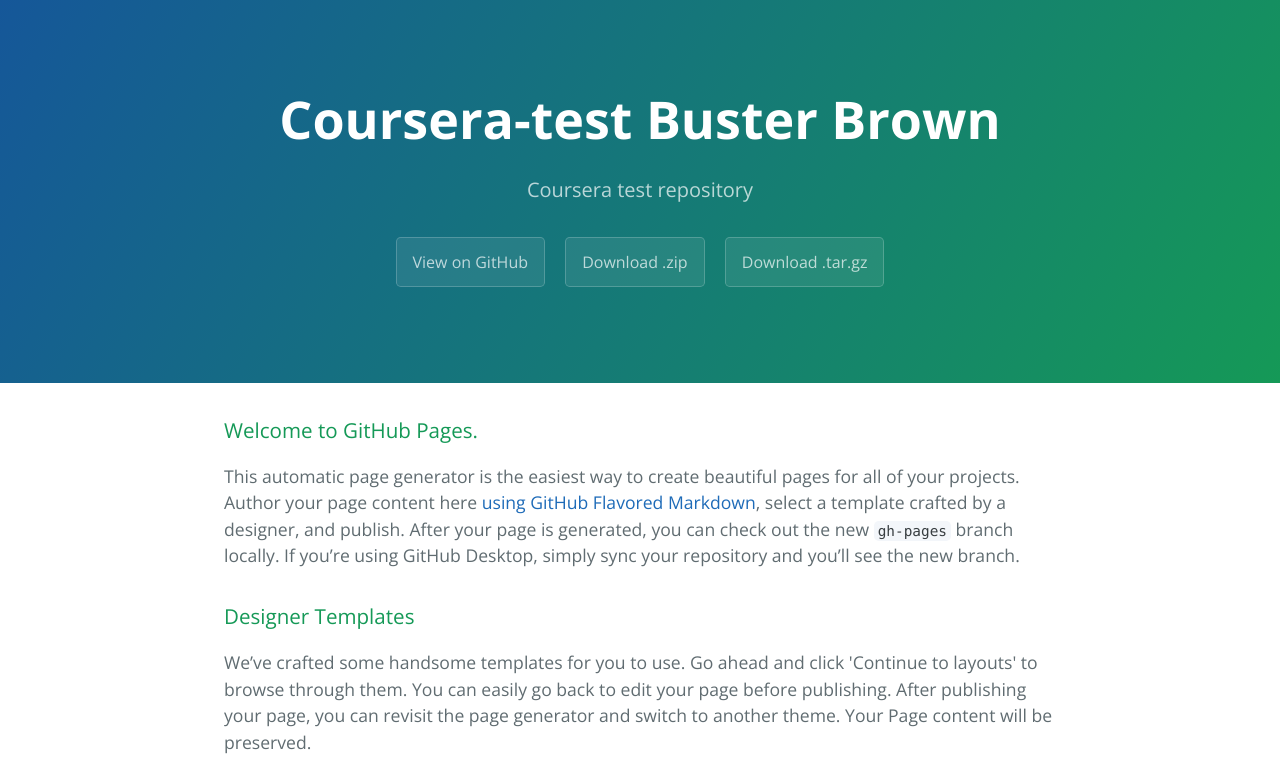
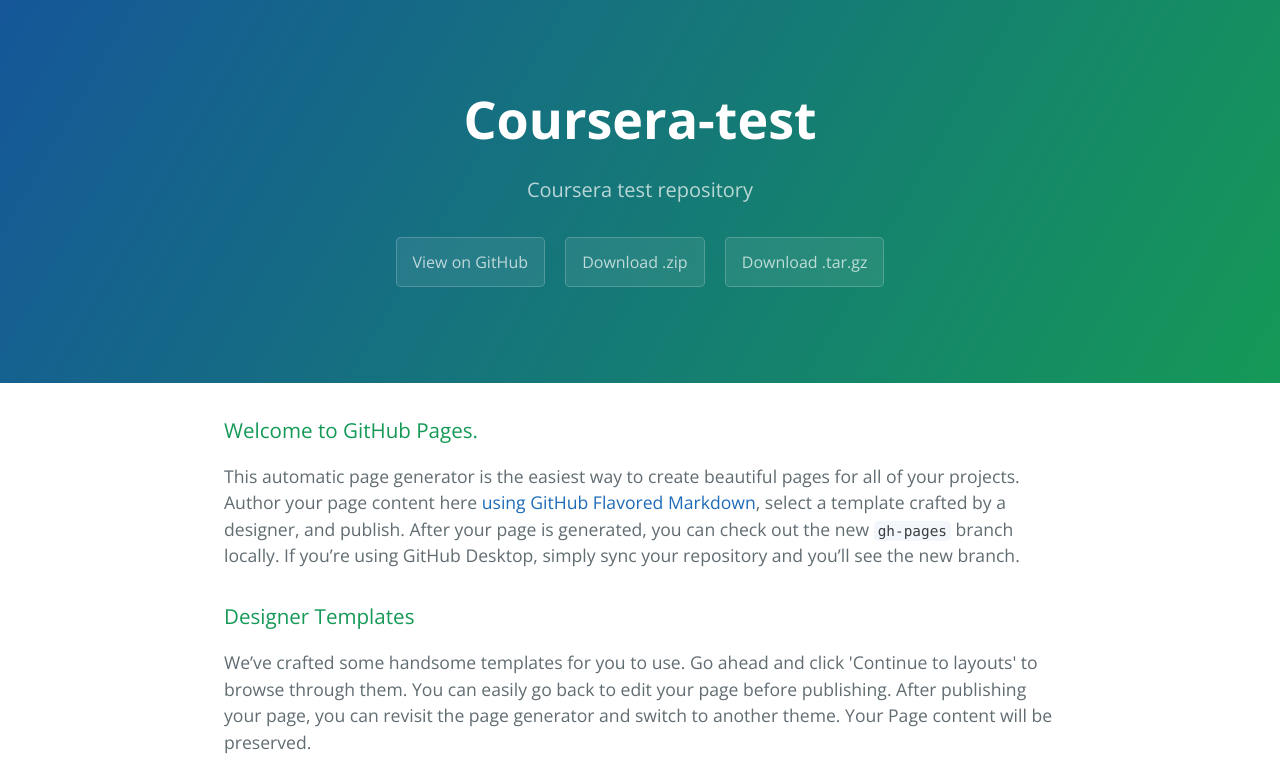
Before and after one commit to conezonius/Coursera-Test, a plain HTML site: page index.html in a window 1280 px wide. Shown: the top 784 px of the page. Drawn offline with nearby package versions, Linux system fonts and the light colour scheme.

Commit message:
Update index.html

```diff
--- a/index.html
+++ b/index.html
@@ -11,7 +11,7 @@
   </head>
   <body>
     <section class="page-header">
-      <h1 class="project-name">Coursera-test Buster Brown</h1>
+      <h1 class="project-name">Coursera-test</h1>
       <h2 class="project-tagline">Coursera test repository</h2>
       <a href="https://github.com/conezonius/Coursera-Test" class="btn">View on GitHub</a>
       <a href="https://github.com/conezonius/Coursera-Test/zipball/master" class="btn">Download .zip</a>
```
